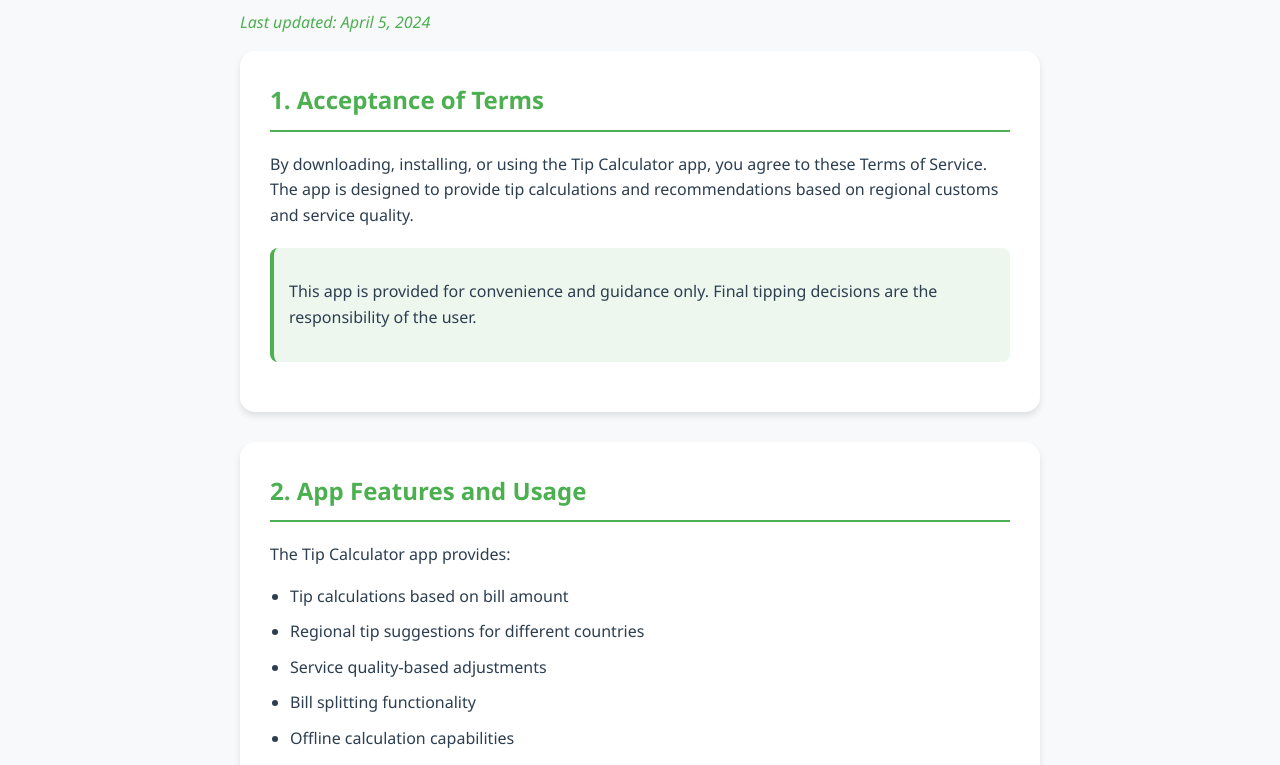
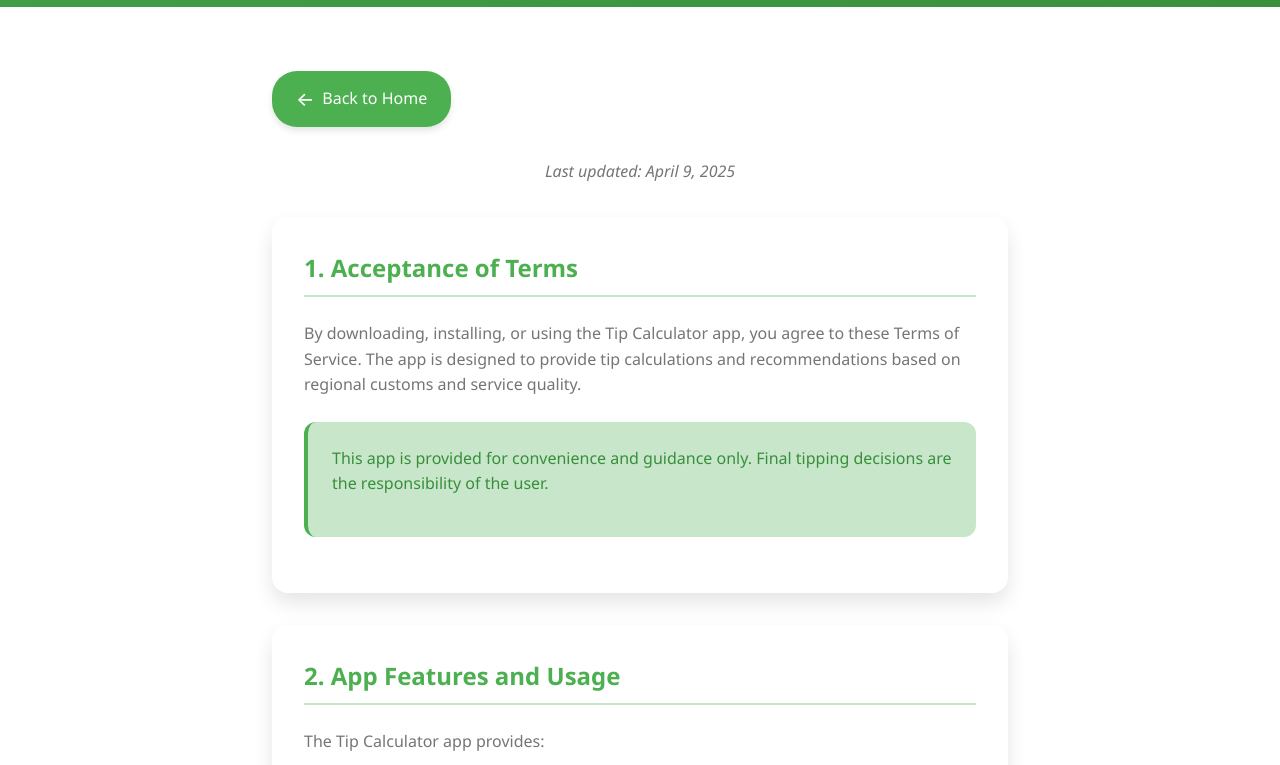
Before and after one commit to ron54317/ron54317.github.io, a plain HTML site: page terms-of-service.html in a window 1280 px wide. Shown: the part 214-979 px from the top of the page. Drawn offline with Linux system fonts and the light colour scheme.

Commit message:
Update terms-of-service.html

```diff
--- a/terms-of-service.html
+++ b/terms-of-service.html
@@ -7,102 +7,244 @@
     <style>
         :root {
             --primary-color: #4CAF50;
-            --primary-dark: #45a049;
-            --background: #f8f9fa;
-            --text: #2c3e50;
+            --primary-dark: #388E3C;
+            --primary-light: #C8E6C9;
+            --accent-color: #FF9800;
+            --background: #FFFFFF;
+            --card-bg: #FFFFFF;
+            --text-primary: #212121;
+            --text-secondary: #757575;
             --shadow: 0 4px 6px rgba(0, 0, 0, 0.1);
+            --transition: all 0.3s ease;
+            --card-shadow: 0 10px 20px rgba(0, 0, 0, 0.1);
+            --hover-shadow: 0 15px 30px rgba(0, 0, 0, 0.15);
+        }
+
+        @media (prefers-color-scheme: dark) {
+            :root {
+                --background: #121212;
+                --card-bg: #1E1E1E;
+                --primary-color: #66BB6A;
+                --primary-dark: #43A047;
+                --primary-light: #1E332E;
+                --text-primary: #E0E0E0;
+                --text-secondary: #B0B0B0;
+                --shadow: 0 4px 6px rgba(0, 0, 0, 0.3);
+                --card-shadow: 0 8px 16px rgba(0, 0, 0, 0.4);
+                --hover-shadow: 0 12px 24px rgba(0, 0, 0, 0.5);
+            }
+        }
+
+        * {
+            margin: 0;
+            padding: 0;
+            box-sizing: border-box;
         }
 
         body {
-            font-family: 'Segoe UI', Arial, sans-serif;
+            font-family: 'Segoe UI', system-ui, -apple-system, sans-serif;
             line-height: 1.6;
-            margin: 0;
-            padding: 0;
-            color: var(--text);
-            background-color: var(--background);
+            color: var(--text-primary);
+            background: var(--background);
+            min-height: 100vh;
+            padding: 1rem;
         }
 
         .container {
             max-width: 800px;
             margin: 0 auto;
-            padding: 40px 20px;
+            padding: 2rem;
         }
 
-        h1, h2 {
-            color: var(--primary-color);
+        .header {
+            background: linear-gradient(135deg, var(--primary-color), var(--primary-dark));
+            color: white;
+            padding: 4rem 2rem;
+            text-align: center;
+            position: relative;
+            overflow: hidden;
+            animation: gradientMove 15s ease infinite;
+            background-size: 200% 200%;
+            margin: -1rem -1rem 2rem -1rem;
+        }
+
+        @keyframes gradientMove {
+            0% { background-position: 0% 50%; }
+            50% { background-position: 100% 50%; }
+            100% { background-position: 0% 50%; }
+        }
+
+        .header h1 {
+            font-size: 3rem;
+            margin-bottom: 1rem;
+            animation: floatIn 1.5s ease;
+        }
+
+        @keyframes floatIn {
+            0% {
+                opacity: 0;
+                transform: translateY(-30px);
+            }
+            100% {
+                opacity: 1;
+                transform: translateY(0);
+            }
         }
 
         .back-button {
-            display: inline-block;
-            padding: 12px 24px;
-            margin: 20px 0;
-            background-color: var(--primary-color);
+            display: inline-flex;
+            align-items: center;
+            padding: 0.8rem 1.5rem;
+            background: var(--primary-color);
             color: white;
             text-decoration: none;
             border-radius: 25px;
-            font-weight: bold;
-            transition: all 0.3s ease;
+            font-weight: 500;
+            transition: var(--transition);
+            margin-bottom: 2rem;
             box-shadow: var(--shadow);
         }
 
         .back-button:hover {
-            background-color: var(--primary-dark);
+            background: var(--primary-dark);
             transform: translateY(-2px);
+            box-shadow: var(--hover-shadow);
+        }
+
+        .back-button::before {
+            content: "←";
+            margin-right: 0.5rem;
+            font-size: 1.2rem;
         }
 
         .section {
-            margin-bottom: 30px;
-            padding: 30px;
-            background-color: white;
-            border-radius: 15px;
-            box-shadow: var(--shadow);
-            transition: transform 0.3s ease;
+            background: var(--card-bg);
+            border-radius: 16px;
+            padding: 2rem;
+            margin-bottom: 2rem;
+            box-shadow: var(--card-shadow);
+            transition: var(--transition);
+            animation: fadeInUp 0.5s ease backwards;
         }
 
         .section:hover {
-            transform: translateY(-2px);
+            transform: translateY(-5px);
+            box-shadow: var(--hover-shadow);
+        }
+
+        @keyframes fadeInUp {
+            from {
+                opacity: 0;
+                transform: translateY(20px);
+            }
+            to {
+                opacity: 1;
+                transform: translateY(0);
+            }
         }
 
         .section h2 {
-            margin-top: 0;
-            border-bottom: 2px solid var(--primary-color);
-            padding-bottom: 10px;
-            margin-bottom: 20px;
+            color: var(--primary-color);
+            margin-bottom: 1.5rem;
+            font-size: 1.5rem;
+            border-bottom: 2px solid var(--primary-light);
+            padding-bottom: 0.5rem;
         }
 
-        ul {
-            padding-left: 20px;
+        .section p {
+            color: var(--text-secondary);
+            margin-bottom: 1rem;
         }
 
-        ul li {
-            margin-bottom: 10px;
+        .section ul {
+            list-style: none;
+            padding-left: 1.5rem;
+        }
+
+        .section ul li {
+            margin-bottom: 1rem;
+            position: relative;
+            color: var(--text-secondary);
+        }
+
+        .section ul li::before {
+            content: "•";
+            color: var(--primary-color);
+            font-weight: bold;
+            position: absolute;
+            left: -1.5rem;
         }
 
         .update-date {
-            color: var(--primary-color);
+            color: var(--text-secondary);
             font-style: italic;
+            margin-bottom: 2rem;
+            text-align: center;
         }
 
-        .highlight {
-            background-color: rgba(76, 175, 80, 0.1);
-            padding: 15px;
-            border-radius: 8px;
+        .highlight-box {
+            background: var(--primary-light);
+            border-radius: 12px;
+            padding: 1.5rem;
+            margin: 1.5rem 0;
             border-left: 4px solid var(--primary-color);
-            margin: 20px 0;
+            animation: fadeIn 0.5s ease;
+        }
+
+        @keyframes fadeIn {
+            from { opacity: 0; }
+            to { opacity: 1; }
+        }
+
+        .highlight-box p {
+            color: var(--primary-dark);
+            margin: 0 0 1rem 0;
+        }
+
+        .highlight-box ul {
+            margin-top: 1rem;
+        }
+
+        .highlight-box ul li::before {
+            content: "✓";
+            color: var(--primary-color);
+            font-weight: bold;
+            position: absolute;
+            left: -1.5rem;
+        }
+
+        @media (max-width: 768px) {
+            .container {
+                padding: 1rem;
+            }
+
+            .header {
+                padding: 3rem 1rem;
+            }
+
+            .header h1 {
+                font-size: 2rem;
+            }
+
+            .section {
+                padding: 1.5rem;
+            }
         }
     </style>
 </head>
 <body>
+    <div class="header">
+        <h1>Terms of Service</h1>
+    </div>
+
     <div class="container">
-        <a href="index.html" class="back-button">← Back to Home</a>
-
-        <h1>Terms of Service</h1>
-        <p class="update-date">Last updated: April 5, 2024</p>
+        <a href="index.html" class="back-button">Back to Home</a>
+        <p class="update-date">Last updated: April 9, 2025</p>
 
         <div class="section">
             <h2>1. Acceptance of Terms</h2>
             <p>By downloading, installing, or using the Tip Calculator app, you agree to these Terms of Service. The app is designed to provide tip calculations and recommendations based on regional customs and service quality.</p>
-            <div class="highlight">
+            <div class="highlight-box">
                 <p>This app is provided for convenience and guidance only. Final tipping decisions are the responsibility of the user.</p>
             </div>
         </div>
@@ -158,5 +300,27 @@
             <p>Email: r4875202@gmail.com</p>
         </div>
     </div>
+
+    <script>
+        document.addEventListener('DOMContentLoaded', function() {
+            const sections = document.querySelectorAll('.section');
+
+            function checkReveal() {
+                sections.forEach((section, index) => {
+                    const elementTop = section.getBoundingClientRect().top;
+                    const windowHeight = window.innerHeight;
+
+                    if (elementTop < windowHeight - 100) {
+                        section.style.animationDelay = `${index * 0.1}s`;
+                        section.style.opacity = '1';
+                        section.style.transform = 'translateY(0)';
+                    }
+                });
+            }
+
+            checkReveal();
+            window.addEventListener('scroll', checkReveal);
+        });
+    </script>
 </body>
 </html>
```
